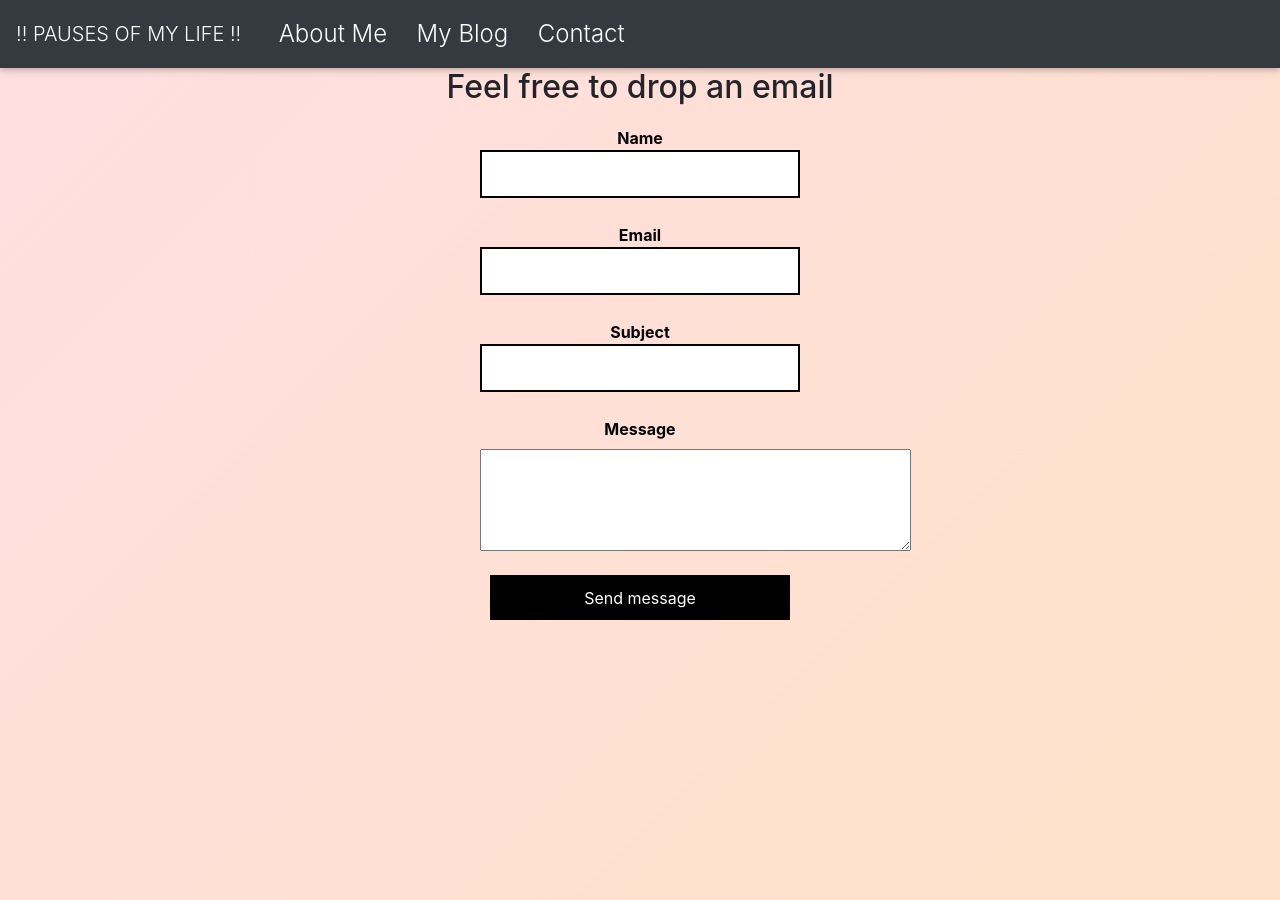
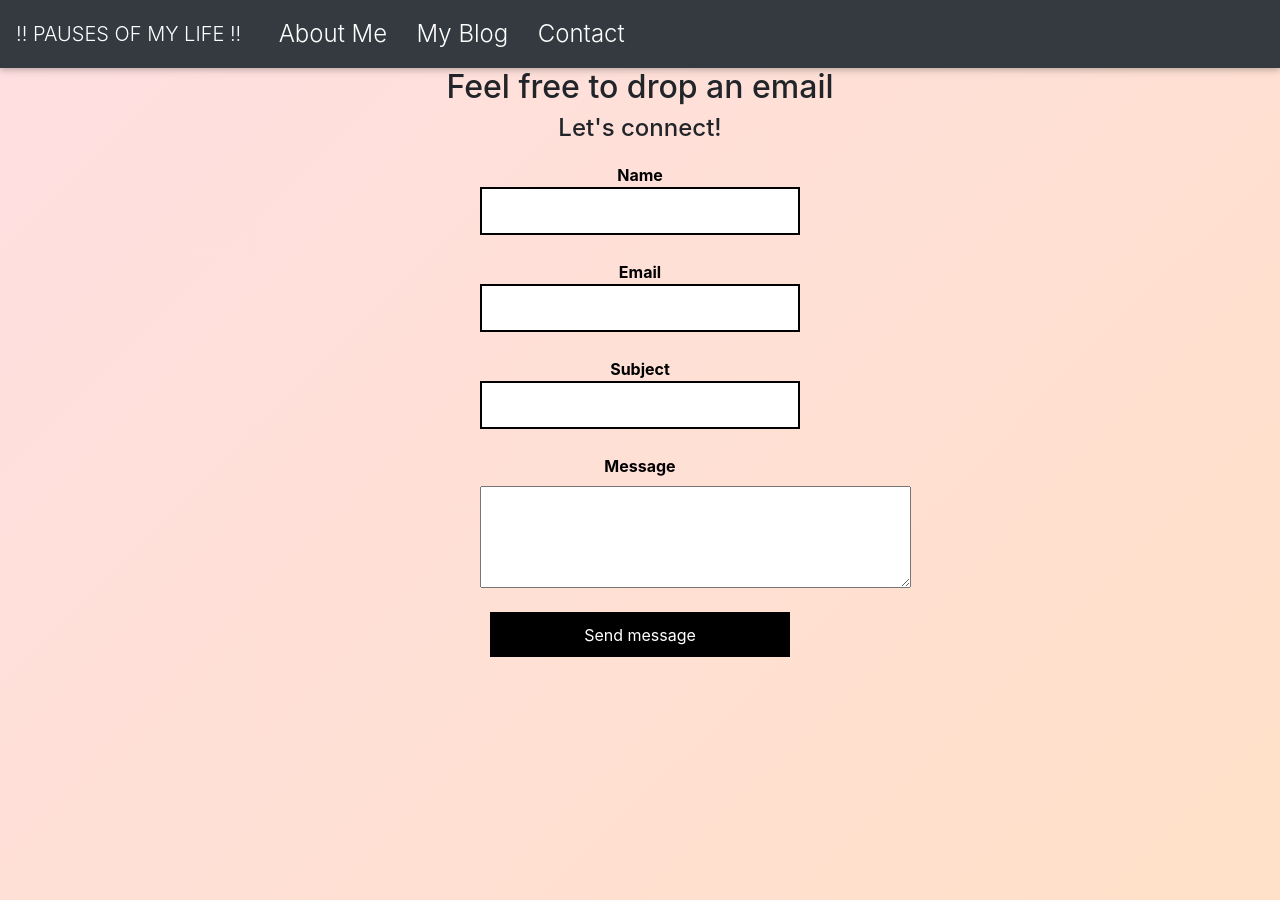
Before and after one commit to suseenataraj/suseenataraj.github.io, a Jekyll site: the page built from contact.html, in a window 1280 px wide. Built offline with Jekyll 4.4.1, drawn with Linux system fonts in a browser that asks for light colours; nearby versions of some CDN libraries.

Commit message:
posts added

```diff
--- a/contact.html
+++ b/contact.html
@@ -82,6 +82,7 @@ integrity="sha384-ggOyR0iXCbMQv3Xipma34MD+dH/1fQ784/j6cY/iJTQUOhcWr7x9JvoRxT2MZw
 </head>
 <body>
     <h2>Feel free to drop an email</h2>
+    <h4>Let's connect!</h4>
     <form action="https://formspree.io/f/mvoddpro" method="POST">
         <b>Name</b><input type="text" name="sendername"  required>
         <b>Email</b><input type="email" name="email" autocomplete="off" required>
```
